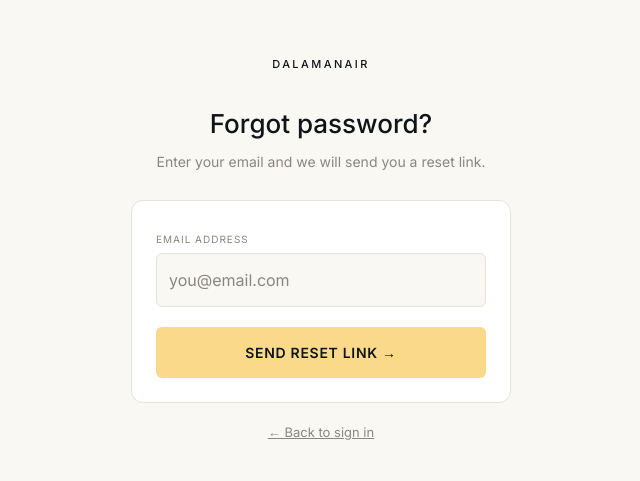
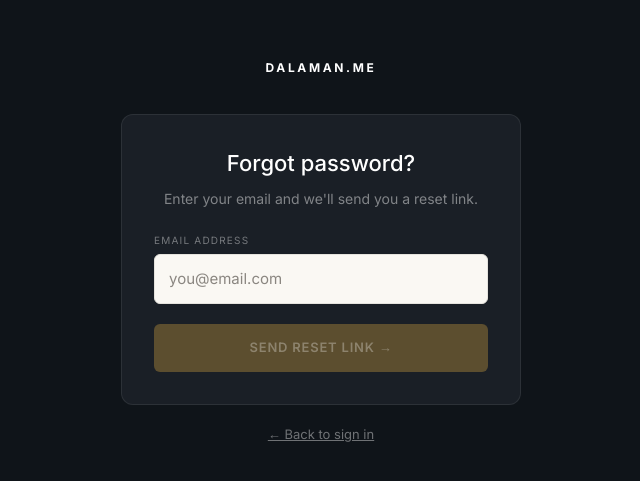
Before and after one commit to myicmeler/dalamanair, a Next.js app: page /auth/reset in a window 1280 px wide. Shown: the part 151-632 px from the top of the page, without its empty margins (319-959 px from the left). Built offline with nearby package versions, Linux system fonts and the light colour scheme; no server answers.

Commit message:
Add files via upload

```diff
--- a/app/auth/reset/page.tsx
+++ b/app/auth/reset/page.tsx
@@ -16,12 +16,8 @@ function ResetContent() {
   const [error, setError] = useState('')
 
   useEffect(() => {
-    // If Supabase redirected here with a session (from password reset email link)
-    // the hash contains access_token — Supabase JS picks it up automatically
     const { data: { subscription } } = supabase.auth.onAuthStateChange((event: string) => {
-      if (event === 'PASSWORD_RECOVERY') {
-        setMode('set')
-      }
+      if (event === 'PASSWORD_RECOVERY') setMode('set')
     })
     return () => subscription.unsubscribe()
   }, [])
@@ -30,64 +26,55 @@ function ResetContent() {
     if (!email) return
     setLoading(true); setError('')
     const { error } = await supabase.auth.resetPasswordForEmail(email, {
-      redirectTo: `${window.location.origin}/auth/reset`,
+      redirectTo: `${window.location.origin}/auth/reset/`,
     })
     if (error) { setError(error.message); setLoading(false); return }
-    setDone(true)
-    setLoading(false)
+    setDone(true); setLoading(false)
   }
 
   async function handleSetPassword() {
-    if (!password || password !== confirm) {
-      setError('Passwords do not match')
-      return
-    }
-    if (password.length < 8) {
-      setError('Password must be at least 8 characters')
-      return
-    }
+    if (!password || password !== confirm) { setError('Passwords do not match'); return }
+    if (password.length < 8) { setError('Password must be at least 8 characters'); return }
     setLoading(true); setError('')
     const { error } = await supabase.auth.updateUser({ password })
     if (error) { setError(error.message); setLoading(false); return }
     setLoading(false)
-    router.push('/auth/signin?reset=success')
+    router.push('/auth/signin/?reset=success')
   }
 
   const inputStyle = {
-    width: '100%', fontSize: '16px', padding: '14px 12px',
-    marginTop: '4px', borderRadius: '6px',
-    border: '1px solid #e5e3dd', backgroundColor: '#faf8f3',
-    color: '#0f1419', outline: 'none',
+    width:'100%', fontSize:'15px', padding:'13px 14px',
+    backgroundColor:'rgba(255,255,255,0.06)',
+    border:'1px solid rgba(255,255,255,0.12)',
+    borderRadius:'6px', color:'#ffffff',
+    outline:'none', boxSizing:'border-box' as const, marginTop:'6px',
+  }
+  const labelStyle = {
+    fontSize:'10px', letterSpacing:'0.12em', textTransform:'uppercase' as const,
+    color:'rgba(255,255,255,0.4)', display:'block',
   }
 
-  // ── Set new password (arrived from email link) ──────────
   if (mode === 'set') return (
-    <div style={{minHeight:'100vh', backgroundColor:'#faf8f3', display:'flex', alignItems:'center', justifyContent:'center', padding:'20px'}}>
-      <div style={{width:'100%', maxWidth:'380px'}}>
-        <Link href="/" style={{fontSize:'11px', letterSpacing:'0.22em', color:'#0f1419', display:'block', textAlign:'center', marginBottom:'32px', textDecoration:'none', fontWeight:'500'}}>
-          DALAMANAIR
-        </Link>
-        <h1 style={{fontSize:'26px', fontWeight:'500', color:'#0f1419', textAlign:'center', marginBottom:'8px'}}>Set new password</h1>
-        <p style={{fontSize:'14px', color:'#8a8680', textAlign:'center', marginBottom:'28px'}}>Choose a strong password for your account.</p>
-        <div style={{backgroundColor:'#ffffff', border:'1px solid #e5e3dd', borderRadius:'12px', padding:'24px'}}>
-          <div style={{marginBottom:'16px'}}>
-            <label style={{fontSize:'10px', letterSpacing:'0.1em', textTransform:'uppercase' as const, color:'#8a8680'}}>New password</label>
-            <input type="password" value={password} onChange={e => setPassword(e.target.value)}
-              placeholder="Min. 8 characters" style={inputStyle} />
+    <div style={{minHeight:'100vh', backgroundColor:'#0f1419', display:'flex', alignItems:'center', justifyContent:'center', padding:'20px'}}>
+      <div style={{width:'100%', maxWidth:'400px'}}>
+        <div style={{textAlign:'center', marginBottom:'36px'}}>
+          <Link href="/" style={{fontSize:'12px', fontWeight:'700', letterSpacing:'0.22em', color:'#ffffff', textDecoration:'none'}}>DALAMAN.ME</Link>
+        </div>
+        <div style={{backgroundColor:'#1a1f26', border:'1px solid rgba(255,255,255,0.08)', borderRadius:'12px', padding:'32px'}}>
+          <h1 style={{fontSize:'22px', fontWeight:'500', color:'#ffffff', textAlign:'center', marginBottom:'8px'}}>Set new password</h1>
+          <p style={{fontSize:'14px', color:'rgba(255,255,255,0.45)', textAlign:'center', marginBottom:'24px'}}>Choose a strong password for your account.</p>
+          <div style={{display:'flex', flexDirection:'column', gap:'16px'}}>
+            <div>
+              <label style={labelStyle}>New password</label>
+              <input type="password" value={password} onChange={e => setPassword(e.target.value)} placeholder="Min. 8 characters" style={inputStyle} />
+            </div>
+            <div>
+              <label style={labelStyle}>Confirm password</label>
+              <input type="password" value={confirm} onChange={e => setConfirm(e.target.value)} placeholder="Repeat password" style={inputStyle} onKeyDown={e => e.key==='Enter'&&handleSetPassword()} />
+            </div>
           </div>
-          <div style={{marginBottom:'20px'}}>
-            <label style={{fontSize:'10px', letterSpacing:'0.1em', textTransform:'uppercase' as const, color:'#8a8680'}}>Confirm password</label>
-            <input type="password" value={confirm} onChange={e => setConfirm(e.target.value)}
-              placeholder="Repeat password" style={inputStyle}
-              onKeyDown={e => e.key === 'Enter' && handleSetPassword()} />
-          </div>
-          {error && <p style={{fontSize:'13px', color:'#A32D2D', textAlign:'center', marginBottom:'12px'}}>{error}</p>}
-          <button onClick={handleSetPassword} disabled={loading || !password || !confirm} style={{
-            width:'100%', backgroundColor:(!loading&&password&&confirm)?'#f4b942':'#fad98a',
-            color:'#0f1419', fontWeight:'600', fontSize:'14px', letterSpacing:'0.05em',
-            textTransform:'uppercase' as const, padding:'15px', borderRadius:'6px',
-            border:'none', cursor:(!loading&&password&&confirm)?'pointer':'not-allowed',
-          }}>
+          {error && <div style={{backgroundColor:'rgba(162,45,45,0.15)', border:'1px solid rgba(162,45,45,0.3)', borderRadius:'6px', padding:'10px 14px', marginTop:'16px'}}><p style={{fontSize:'13px', color:'#f09595', margin:'0', textAlign:'center'}}>{error}</p></div>}
+          <button onClick={handleSetPassword} disabled={loading||!password||!confirm} style={{width:'100%', padding:'14px', marginTop:'20px', backgroundColor:(!loading&&password&&confirm)?'#f4b942':'rgba(244,185,66,0.3)', color:(!loading&&password&&confirm)?'#0f1419':'rgba(255,255,255,0.3)', fontWeight:'600', fontSize:'13px', letterSpacing:'0.06em', textTransform:'uppercase', borderRadius:'6px', border:'none', cursor:(!loading&&password&&confirm)?'pointer':'not-allowed'}}>
             {loading ? 'Saving...' : 'Set new password →'}
           </button>
         </div>
@@ -95,60 +82,39 @@ function ResetContent() {
     </div>
   )
 
-  // ── Success — email sent ─────────────────────────────────
   if (done) return (
-    <div style={{minHeight:'100vh', backgroundColor:'#faf8f3', display:'flex', alignItems:'center', justifyContent:'center', padding:'20px'}}>
-      <div style={{width:'100%', maxWidth:'380px', textAlign:'center'}}>
-        <Link href="/" style={{fontSize:'11px', letterSpacing:'0.22em', color:'#0f1419', display:'block', marginBottom:'32px', textDecoration:'none', fontWeight:'500'}}>
-          DALAMANAIR
-        </Link>
-        <div style={{width:'56px', height:'56px', borderRadius:'50%', backgroundColor:'rgba(244,185,66,0.15)', display:'flex', alignItems:'center', justifyContent:'center', margin:'0 auto 20px', fontSize:'24px'}}>
-          ✉
-        </div>
-        <h1 style={{fontSize:'24px', fontWeight:'500', color:'#0f1419', marginBottom:'10px'}}>Check your email</h1>
-        <p style={{fontSize:'14px', color:'#5a574f', marginBottom:'8px', lineHeight:'1.6'}}>
-          We sent a password reset link to <strong>{email}</strong>.
-        </p>
-        <p style={{fontSize:'13px', color:'#8a8680', marginBottom:'24px'}}>
-          Click the link in the email to set your new password. It expires in 1 hour.
-        </p>
-        <Link href="/auth/signin" style={{fontSize:'13px', color:'#8a8680', textDecoration:'underline'}}>
-          ← Back to sign in
-        </Link>
+    <div style={{minHeight:'100vh', backgroundColor:'#0f1419', display:'flex', alignItems:'center', justifyContent:'center', padding:'20px'}}>
+      <div style={{width:'100%', maxWidth:'400px', textAlign:'center'}}>
+        <Link href="/" style={{fontSize:'12px', fontWeight:'700', letterSpacing:'0.22em', color:'#ffffff', textDecoration:'none', display:'block', marginBottom:'36px'}}>DALAMAN.ME</Link>
+        <div style={{width:'60px', height:'60px', borderRadius:'50%', backgroundColor:'rgba(244,185,66,0.15)', display:'flex', alignItems:'center', justifyContent:'center', margin:'0 auto 20px', fontSize:'24px'}}>✉</div>
+        <h1 style={{fontSize:'22px', fontWeight:'500', color:'#ffffff', marginBottom:'10px'}}>Check your email</h1>
+        <p style={{fontSize:'14px', color:'rgba(255,255,255,0.5)', lineHeight:'1.7', marginBottom:'8px'}}>We sent a reset link to <strong style={{color:'rgba(255,255,255,0.8)'}}>{email}</strong></p>
+        <p style={{fontSize:'13px', color:'rgba(255,255,255,0.35)', marginBottom:'28px'}}>Click the link to set your new password. It expires in 1 hour.</p>
+        <Link href="/auth/signin/" style={{fontSize:'13px', color:'rgba(255,255,255,0.4)', textDecoration:'underline'}}>← Back to sign in</Link>
       </div>
     </div>
   )
 
-  // ── Request reset ────────────────────────────────────────
   return (
-    <div style={{minHeight:'100vh', backgroundColor:'#faf8f3', display:'flex', alignItems:'center', justifyContent:'center', padding:'20px'}}>
-      <div style={{width:'100%', maxWidth:'380px'}}>
-        <Link href="/" style={{fontSize:'11px', letterSpacing:'0.22em', color:'#0f1419', display:'block', textAlign:'center', marginBottom:'32px', textDecoration:'none', fontWeight:'500'}}>
-          DALAMANAIR
-        </Link>
-        <h1 style={{fontSize:'26px', fontWeight:'500', color:'#0f1419', textAlign:'center', marginBottom:'8px'}}>Forgot password?</h1>
-        <p style={{fontSize:'14px', color:'#8a8680', textAlign:'center', marginBottom:'28px'}}>
-          Enter your email and we will send you a reset link.
-        </p>
-        <div style={{backgroundColor:'#ffffff', border:'1px solid #e5e3dd', borderRadius:'12px', padding:'24px'}}>
-          <div style={{marginBottom:'20px'}}>
-            <label style={{fontSize:'10px', letterSpacing:'0.1em', textTransform:'uppercase' as const, color:'#8a8680'}}>Email address</label>
-            <input type="email" value={email} onChange={e => setEmail(e.target.value)}
-              placeholder="you@email.com" style={inputStyle}
-              onKeyDown={e => e.key === 'Enter' && handleRequest()} />
+    <div style={{minHeight:'100vh', backgroundColor:'#0f1419', display:'flex', alignItems:'center', justifyContent:'center', padding:'20px'}}>
+      <div style={{width:'100%', maxWidth:'400px'}}>
+        <div style={{textAlign:'center', marginBottom:'36px'}}>
+          <Link href="/" style={{fontSize:'12px', fontWeight:'700', letterSpacing:'0.22em', color:'#ffffff', textDecoration:'none'}}>DALAMAN.ME</Link>
+        </div>
+        <div style={{backgroundColor:'#1a1f26', border:'1px solid rgba(255,255,255,0.08)', borderRadius:'12px', padding:'32px'}}>
+          <h1 style={{fontSize:'22px', fontWeight:'500', color:'#ffffff', textAlign:'center', marginBottom:'8px'}}>Forgot password?</h1>
+          <p style={{fontSize:'14px', color:'rgba(255,255,255,0.45)', textAlign:'center', marginBottom:'24px'}}>Enter your email and we'll send you a reset link.</p>
+          <div>
+            <label style={labelStyle}>Email address</label>
+            <input type="email" value={email} onChange={e => setEmail(e.target.value)} placeholder="you@email.com" style={inputStyle} onKeyDown={e => e.key==='Enter'&&handleRequest()} />
           </div>
-          {error && <p style={{fontSize:'13px', color:'#A32D2D', textAlign:'center', marginBottom:'12px'}}>{error}</p>}
-          <button onClick={handleRequest} disabled={loading || !email} style={{
-            width:'100%', backgroundColor:(!loading&&email)?'#f4b942':'#fad98a',
-            color:'#0f1419', fontWeight:'600', fontSize:'14px', letterSpacing:'0.05em',
-            textTransform:'uppercase' as const, padding:'15px', borderRadius:'6px',
-            border:'none', cursor:(!loading&&email)?'pointer':'not-allowed',
-          }}>
+          {error && <div style={{backgroundColor:'rgba(162,45,45,0.15)', border:'1px solid rgba(162,45,45,0.3)', borderRadius:'6px', padding:'10px 14px', marginTop:'16px'}}><p style={{fontSize:'13px', color:'#f09595', margin:'0', textAlign:'center'}}>{error}</p></div>}
+          <button onClick={handleRequest} disabled={loading||!email} style={{width:'100%', padding:'14px', marginTop:'20px', backgroundColor:(!loading&&email)?'#f4b942':'rgba(244,185,66,0.3)', color:(!loading&&email)?'#0f1419':'rgba(255,255,255,0.3)', fontWeight:'600', fontSize:'13px', letterSpacing:'0.06em', textTransform:'uppercase', borderRadius:'6px', border:'none', cursor:(!loading&&email)?'pointer':'not-allowed'}}>
             {loading ? 'Sending...' : 'Send reset link →'}
           </button>
         </div>
-        <p style={{fontSize:'13px', color:'#8a8680', textAlign:'center', marginTop:'20px'}}>
-          <Link href="/auth/signin" style={{color:'#8a8680', textDecoration:'underline'}}>← Back to sign in</Link>
+        <p style={{fontSize:'13px', color:'rgba(255,255,255,0.3)', textAlign:'center', marginTop:'20px'}}>
+          <Link href="/auth/signin/" style={{color:'rgba(255,255,255,0.4)', textDecoration:'underline'}}>← Back to sign in</Link>
         </p>
       </div>
     </div>
@@ -156,9 +122,5 @@ function ResetContent() {
 }
 
 export default function ResetPage() {
-  return (
-    <Suspense fallback={<div style={{minHeight:'100vh', backgroundColor:'#faf8f3'}} />}>
-      <ResetContent />
-    </Suspense>
-  )
+  return <Suspense fallback={<div style={{minHeight:'100vh', backgroundColor:'#0f1419'}} />}><ResetContent /></Suspense>
 }
```
